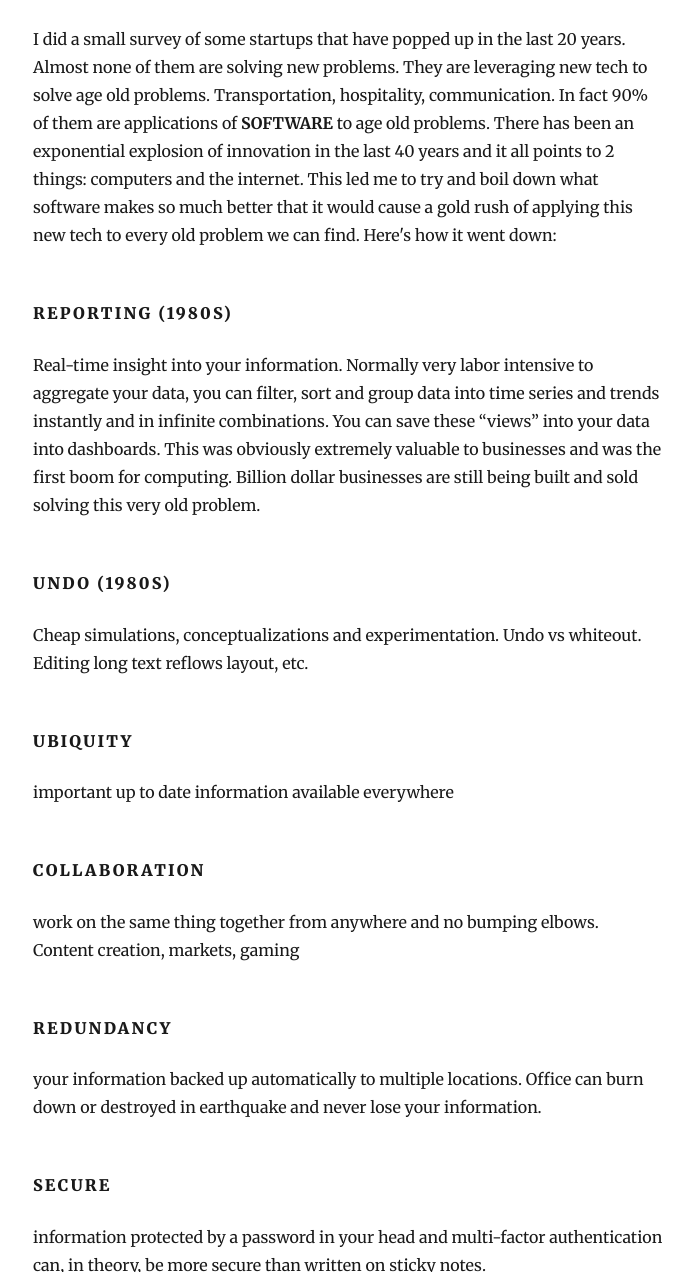
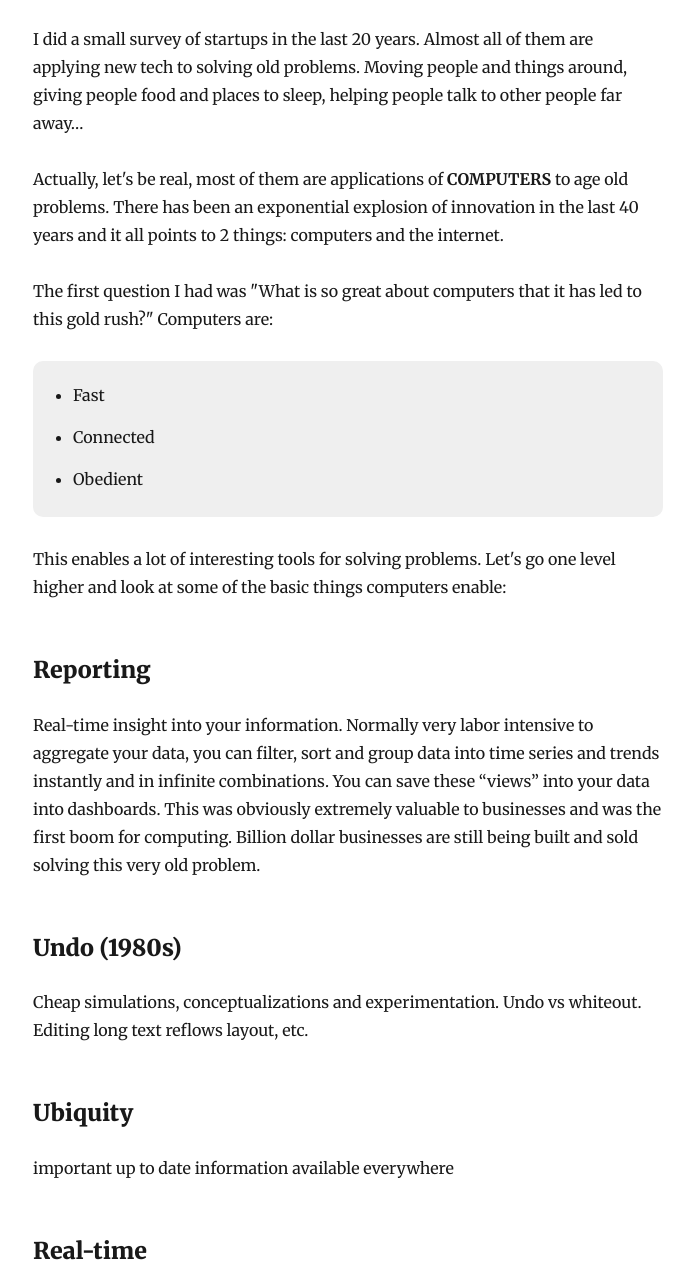
Before and after one commit to atomkirk/blog, a Gatsby site: page /2020-12-01-new-tech-old-problems/ in a window 1280 px wide. Shown: the part 170-1442 px from the top of the page, without its empty margins (292-986 px from the left). Built offline with nearby package versions, Linux system fonts and the light colour scheme; Gatsby itself is replaced by a stand-in of ours; some packages are replaced by stand-ins of ours.

Commit message:
working on startup ideas

```diff
--- a/content/blog/2020-12-01-new-tech-old-problems/index.md
+++ b/content/blog/2020-12-01-new-tech-old-problems/index.md
@@ -1,15 +1,25 @@
 ---
-title: New tech, old problems
+title: Startup ideas
 date: 2020-12-01
 ---
 
-I did a small survey of some startups that have popped up in the last 20 years. Almost none of them are solving new problems. They are leveraging new tech to solve age old problems. Transportation, hospitality, communication. In fact 90% of them are applications of **SOFTWARE**
-to age old problems. There has been an exponential explosion of innovation in the last 40 years
-and it all points to 2 things: computers and the internet. This led me to try and boil down
-what software makes so much better that it would cause a gold rush of applying this new tech
-to every old problem we can find. Here's how it went down:
+I did a small survey of startups in the last 20 years. Almost all of them are applying new tech to solving old problems.
+Moving people and things around, giving people food and places to sleep,
+helping people talk to other people far away…
 
-#### Reporting (1980s)
+Actually, let's be real, most of them are applications of **COMPUTERS** to age old problems. There has been an exponential
+explosion of innovation in the last 40 years and it all points to 2 things: computers and the internet.
+
+The first question I had was "What is so great about computers that it has led to this gold rush?" Computers are:
+
+- Fast
+- Connected
+- Obedient
+
+This enables a lot of interesting tools for solving problems. Let's go one level higher and look at some of the basic
+things computers enable:
+
+### Reporting
 
 Real-time insight into your information. Normally very labor intensive to aggregate your data,
 you can filter, sort and group data into time series and trends instantly and in infinite
@@ -17,31 +27,31 @@ combinations. You can save these “views” into your data into dashboards. Thi
 extremely valuable to businesses and was the first boom for computing. Billion dollar businesses
 are still being built and sold solving this very old problem.
 
-#### Undo (1980s)
+### Undo (1980s)
 
 Cheap simulations, conceptualizations and experimentation. Undo vs whiteout. Editing long text reflows layout, etc.
 
-#### Ubiquity
+### Ubiquity
 
 important up to date information available everywhere
 
-#### Collaboration
+### Real-time
 
 work on the same thing together from anywhere and no bumping elbows. Content creation, markets, gaming
 
-#### Redundancy
+### Redundancy
 
 your information backed up automatically to multiple locations. Office can burn down or destroyed in earthquake and never lose your information.
 
-#### Secure
+### Secure
 
 information protected by a password in your head and multi-factor authentication can, in theory, be more secure than written on sticky notes.
 
-#### Trustless
+### Trustless
 
 blockhain and cryptography allow strangers to interact and collaborate with practical guarantees of no cheating.
 
-#### Automation and prediction
+### Automation and prediction
 
 save time and work by figuring out things for you. Suggesting things you might like or want to do. Perform actions automatically.
 
```
